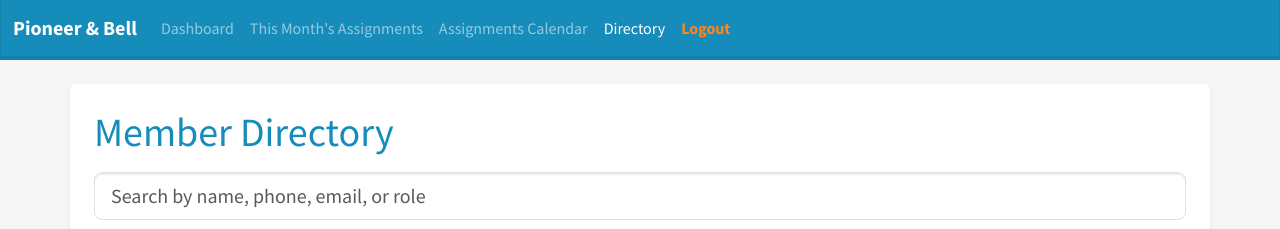
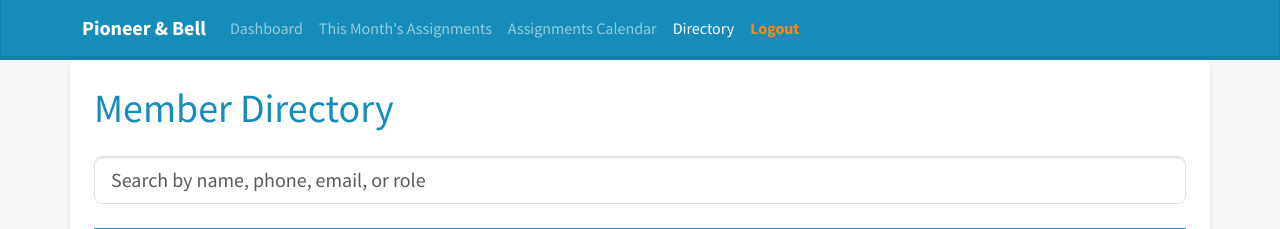
Before and after one commit to kingp84/speaktruth-pioneer-backend, a Django app: page /directory/ in a window 1280 px wide. Shown: the top 229 px of the page. Run offline with Django 5.2, Linux system fonts and the light colour scheme; a user stored in the database is signed in; data comes from the database, SQL or seed files in the repository; some libraries are stand-ins or nearby versions.

Commit message:
Fixed nav bar in directory.html

```diff
--- a/templates/directory/directory.html
+++ b/templates/directory/directory.html
@@ -10,9 +10,9 @@
 
 <body class="bg-light">
 
-<!-- NAVBAR -->
-<nav class="navbar navbar-expand-lg navbar-dark bg-primary mb-4">
-  <div class="container-fluid">
+<!-- NAVBAR (Lumen Blue Theme) -->
+<nav class="navbar navbar-expand-lg bg-primary" data-bs-theme="dark">
+  <div class="container">
 
     <a class="navbar-brand fw-bold" href="{% url 'member_home' %}">Pioneer & Bell</a>
 
@@ -21,7 +21,7 @@
     </button>
 
     <div class="collapse navbar-collapse" id="navMenu">
-      <ul class="navbar-nav me-auto mb-2 mb-lg-0">
+      <ul class="navbar-nav me-auto">
 
         <li class="nav-item">
             <a class="nav-link" href="{% url 'member_home' %}">Dashboard</a>
@@ -60,7 +60,7 @@
 <!-- MAIN CONTENT -->
 <div class="container bg-white p-4 rounded shadow-sm">
 
-    <h1 class="text-primary mb-3">Member Directory</h1>
+    <h1 class="text-primary mb-4">Member Directory</h1>
 
     <!-- SEARCH BAR -->
     <div class="mb-4">
@@ -105,7 +105,6 @@
         </table>
     </div>
 
-
 </div>
 
 <!-- Bootstrap JS -->
```
Lines whose indentation alone changed are shown as unchanged.
